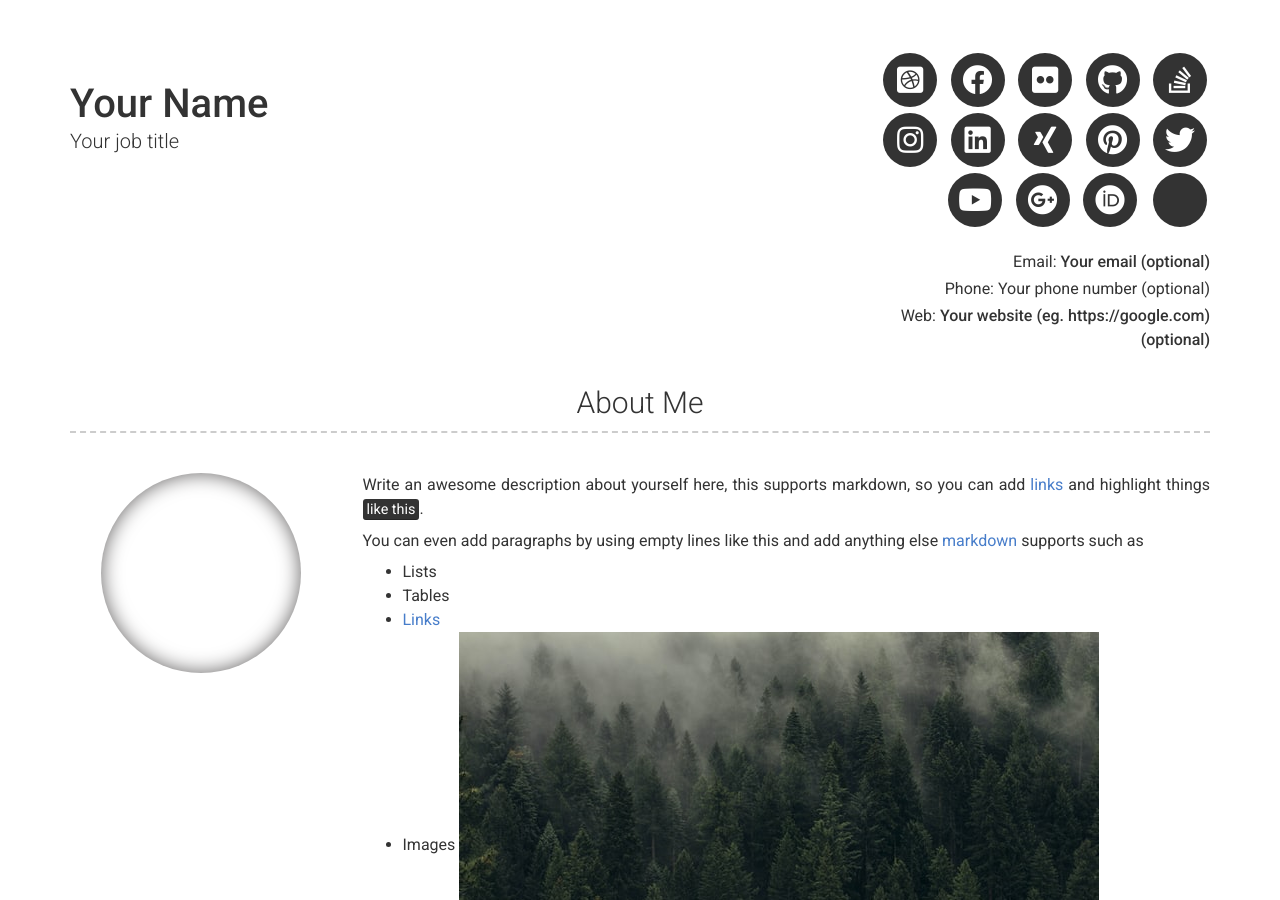
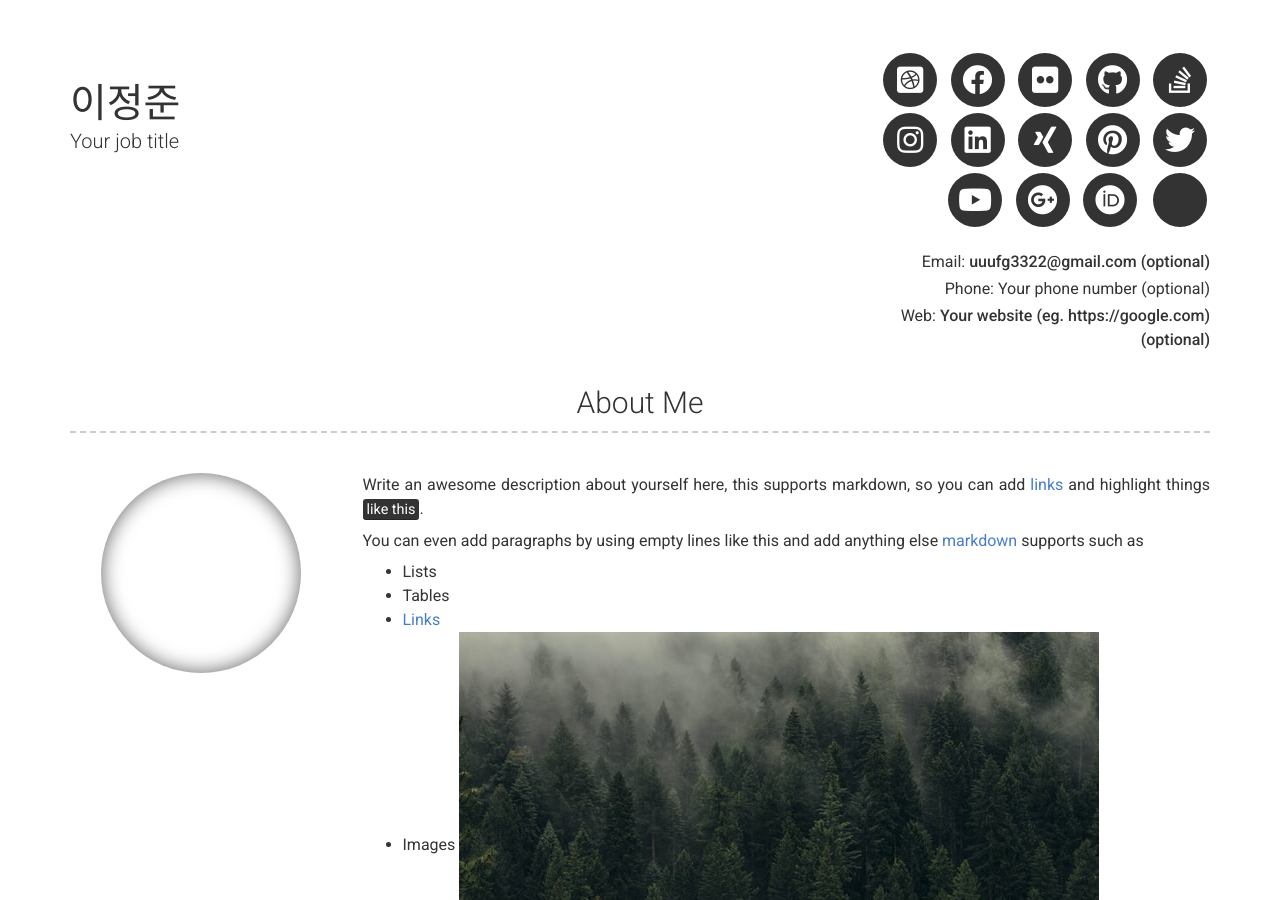
Before and after one commit to dunowljj/resume, a Jekyll site: the page built from index.md, in a window 1280 px wide and 900 px high. Built offline with Jekyll 4.4.1, drawn with Linux system fonts in a browser that asks for light colours; nearby versions of some CDN libraries; some of the changed text lies outside the part shown.

Commit message:
name test

```diff
--- a/_config.yml
+++ b/_config.yml
@@ -6,9 +6,9 @@ repository: Git repository where your resume will be hosted, only required if yo
 version: 2
 
 # Personal info
-name: Your Name
+name: 이정준
 title: Your job title
-email: Your email (optional)
+email: uuufg3322@gmail.com (optional)
 # email_title: Email (Email title override)
 phone: Your phone number (optional)
 # phone_title: Phone (Phone title override)
```
